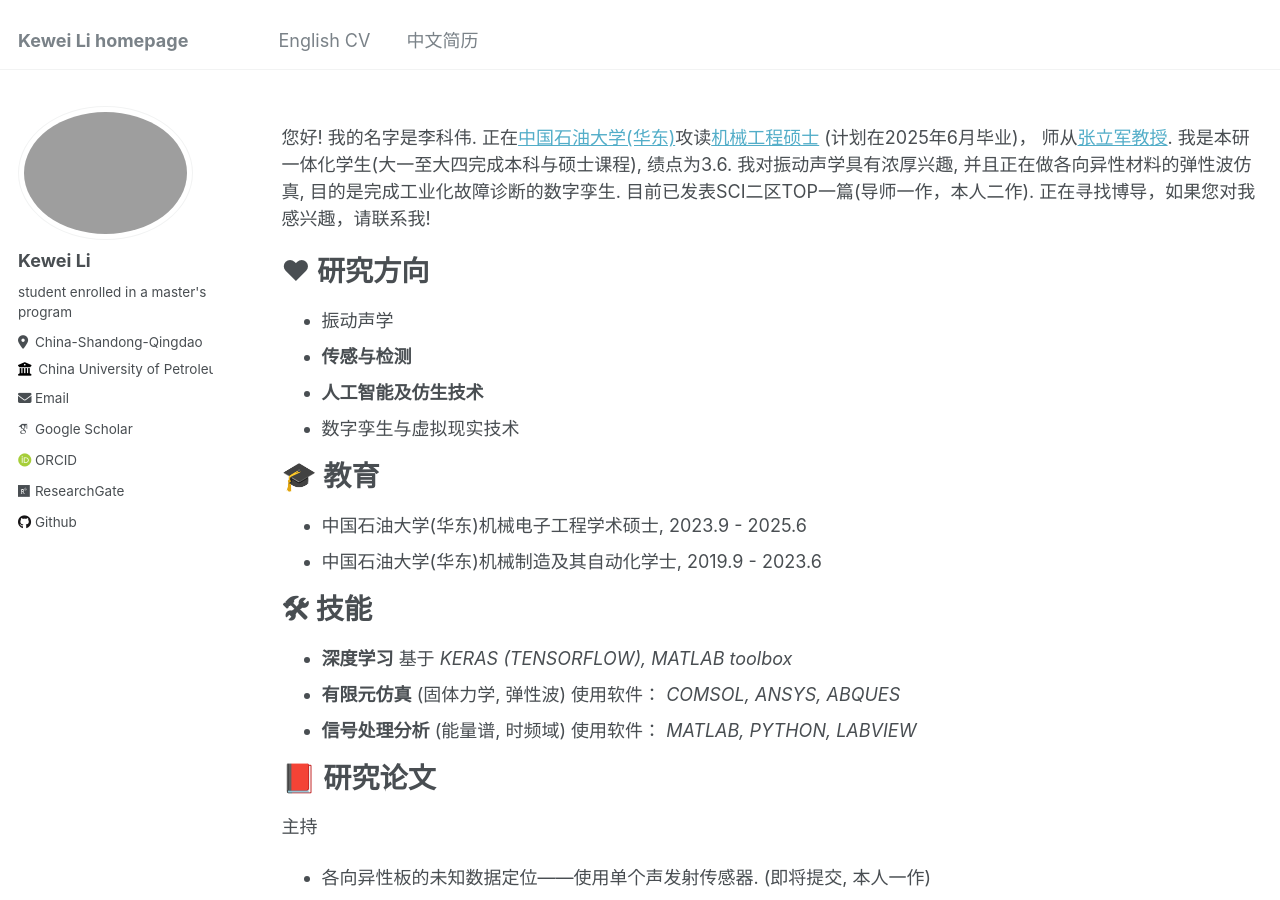
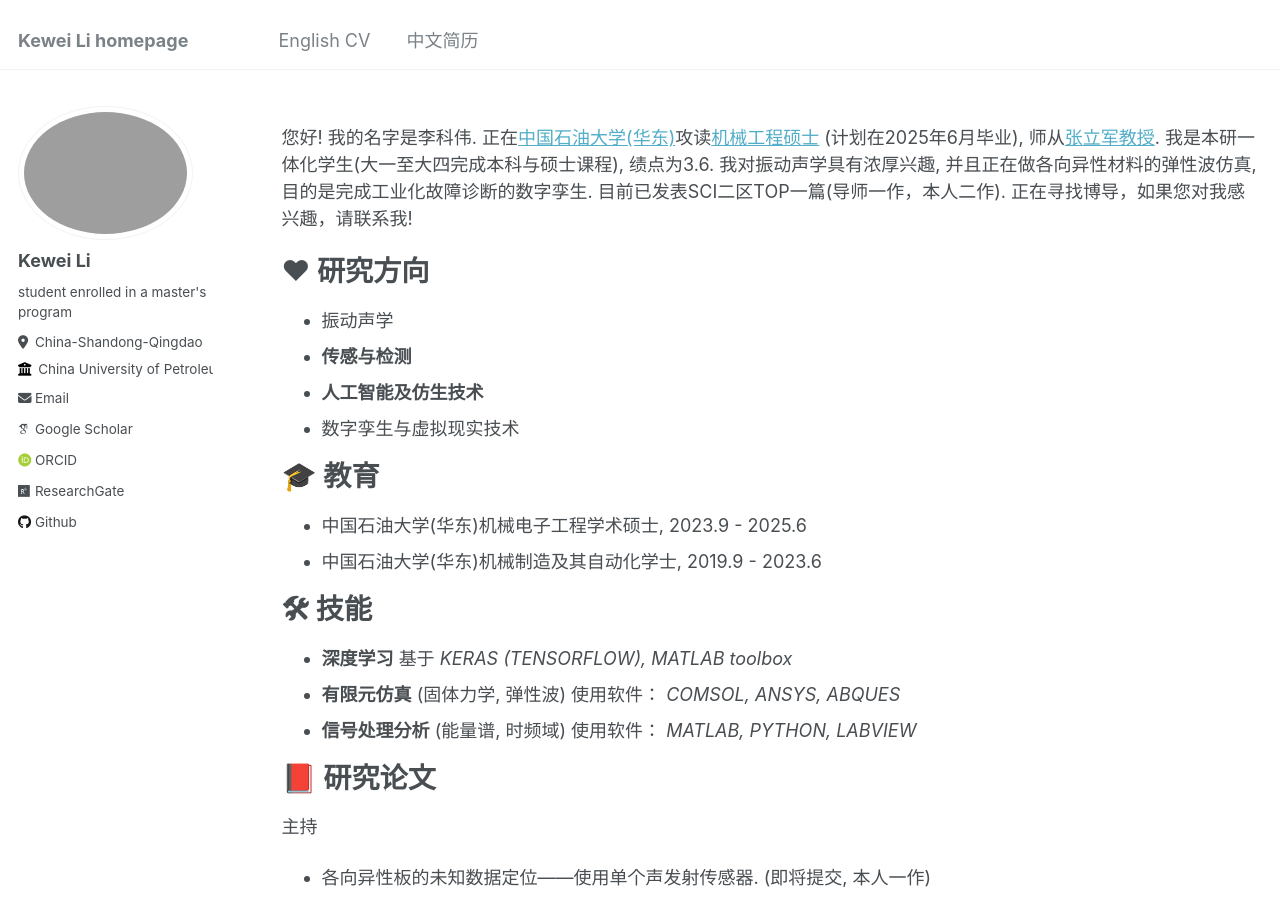
Before and after one commit to TheHangedManC/TheHangedManC-thehangedmanc.github.io, a Jekyll site: the page built from _pages/publications.md, in a window 1280 px wide and 900 px high. Built offline with Jekyll 4.4.1, drawn with Linux system fonts in a browser that asks for light colours; some web fonts are replaced.

```diff
--- a/_pages/publications.md
+++ b/_pages/publications.md
@@ -7,7 +7,7 @@ author_profile: true
 
 {% include base_path %}
 
-您好! 我的名字是李科伟. 正在[中国石油大学(华东)](https://www.upc.edu.cn/)攻读[机械工程硕士](https://cmee.upc.edu.cn/) (计划在2025年6月毕业)， 师从[张立军教授](https://cmee.upc.edu.cn/2024/0304/c21292a424244/page.htm).
+您好! 我的名字是李科伟. 正在[中国石油大学(华东)](https://www.upc.edu.cn/)攻读[机械工程硕士](https://cmee.upc.edu.cn/) (计划在2025年6月毕业), 师从[张立军教授](https://cmee.upc.edu.cn/2024/0304/c21292a424244/page.htm).
 我是本研一体化学生(大一至大四完成本科与硕士课程), 绩点为3.6. 我对振动声学具有浓厚兴趣, 并且正在做各向异性材料的弹性波仿真, 目的是完成工业化故障诊断的数字孪生. 目前已发表SCI二区TOP一篇(导师一作，本人二作). 正在寻找博导，如果您对我感兴趣，请联系我!
 
 ❤ 研究方向
```
